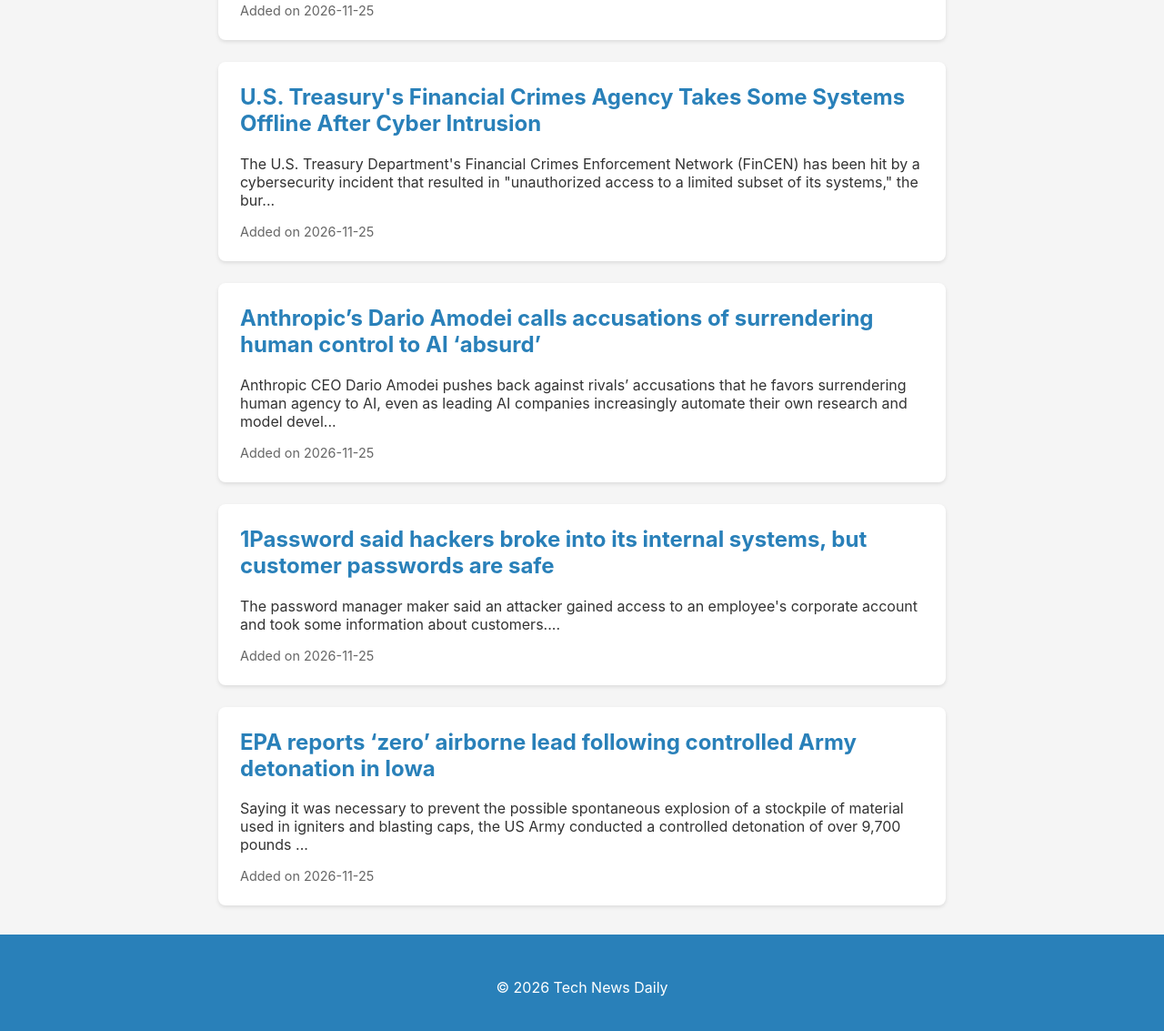
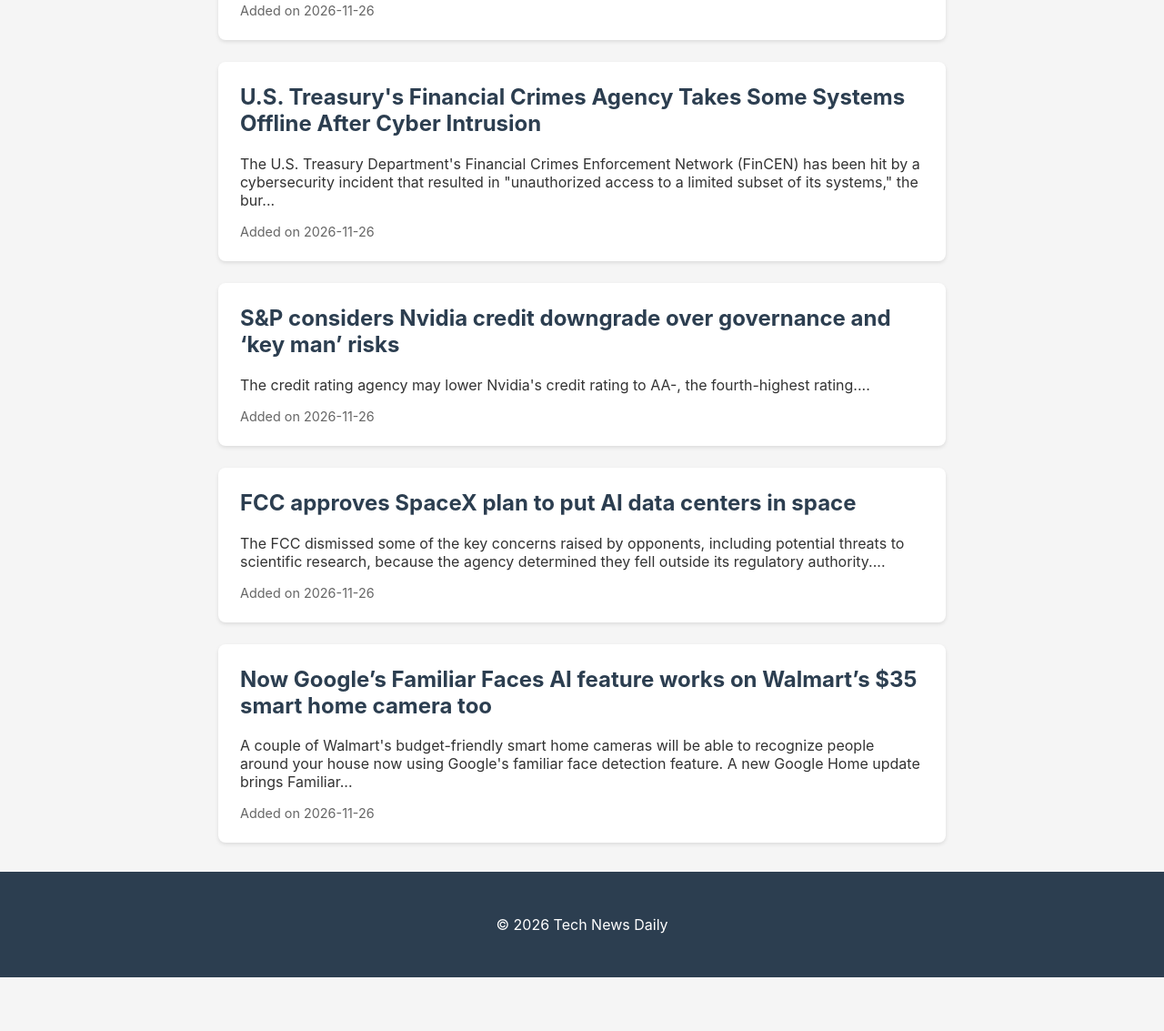
Before and after one commit to prachichhatbar/tech-news-daily, a plain HTML site: page index.html in a window 1280 px wide. Shown: the part 389-1522 px from the top of the page at 91% size. After the commit the page ends 1463 px from the top, so only its background shows below. Drawn offline with Linux system fonts and the light colour scheme.

Commit message:
Update technology news feed

```diff
--- a/index.html
+++ b/index.html
@@ -10,7 +10,7 @@
         <body>
             <header>
                 <h1>Tech News Daily</h1>
-                <p>Last updated: 2026-11-25 19:51 UTC</p>
+                <p>Last updated: 2026-11-26 02:43 UTC</p>
             </header>
             <main>
 
@@ -19,31 +19,31 @@
                     <p>Threat actors are actively exploiting two newly patched security flaws in GeoServer, according to watchTowr.
 
 The vulnerabilities in question are CVE-2026-120705 and CVE-2026-129243, details of which ...</p>
-                    <div class="meta">Added on 2026-11-25</div>
+                    <div class="meta">Added on 2026-11-26</div>
                 </article>
 
                 <article class="news-card">
                     <h2><a href="https://thehackernews.com/2026/11/us-treasurys-fincen-takes-some-systems.html" target="_blank">U.S. Treasury's Financial Crimes Agency Takes Some Systems Offline After Cyber Intrusion</a></h2>
                     <p>The U.S. Treasury Department's Financial Crimes Enforcement Network (FinCEN) has been hit by a cybersecurity incident that resulted in "unauthorized access to a limited subset of its systems," the bur...</p>
-                    <div class="meta">Added on 2026-11-25</div>
+                    <div class="meta">Added on 2026-11-26</div>
                 </article>
 
                 <article class="news-card">
-                    <h2><a href="https://techcrunch.com/2026/11/25/anthropics-dario-amodei-calls-accusations-of-surrendering-human-control-to-ai-absurd/" target="_blank">Anthropic’s Dario Amodei calls accusations of surrendering human control to AI ‘absurd’</a></h2>
-                    <p>Anthropic CEO Dario Amodei pushes back against rivals’ accusations that he favors surrendering human agency to AI, even as leading AI companies increasingly automate their own research and model devel...</p>
-                    <div class="meta">Added on 2026-11-25</div>
+                    <h2><a href="https://techcrunch.com/2026/11/25/sp-considers-nvidia-credit-downgrade-over-governance-and-key-man-risks/" target="_blank">S&P considers Nvidia credit downgrade over governance and ‘key man’ risks</a></h2>
+                    <p>The credit rating agency may lower Nvidia's credit rating to AA-, the fourth-highest rating....</p>
+                    <div class="meta">Added on 2026-11-26</div>
                 </article>
 
                 <article class="news-card">
-                    <h2><a href="https://techcrunch.com/2026/11/25/1password-said-hackers-broke-into-its-internal-systems-but-customer-passwords-are-safe/" target="_blank">1Password said hackers broke into its internal systems, but customer passwords are safe</a></h2>
-                    <p>The password manager maker said an attacker gained access to an employee's corporate account and took some information about customers....</p>
-                    <div class="meta">Added on 2026-11-25</div>
+                    <h2><a href="https://techcrunch.com/2026/11/25/fcc-approves-spacex-plan-to-put-ai-data-centers-in-space/" target="_blank">FCC approves SpaceX plan to put AI data centers in space</a></h2>
+                    <p>The FCC dismissed some of the key concerns raised by opponents, including potential threats to scientific research, because the agency determined they fell outside its regulatory authority....</p>
+                    <div class="meta">Added on 2026-11-26</div>
                 </article>
 
                 <article class="news-card">
-                    <h2><a href="https://www.theverge.com/science/1042109/us-army-detonation-lead-azide-explosives-iowa-ammunition-plant" target="_blank">EPA reports ‘zero’ airborne lead following controlled Army detonation in Iowa</a></h2>
-                    <p>Saying it was necessary to prevent the possible spontaneous explosion of a stockpile of material used in igniters and blasting caps, the US Army conducted a controlled detonation of over 9,700 pounds ...</p>
-                    <div class="meta">Added on 2026-11-25</div>
+                    <h2><a href="https://www.theverge.com/tech/1042938/google-home-familiar-faces-onn-cameras" target="_blank">Now Google’s Familiar Faces AI feature works on Walmart’s $35 smart home camera too</a></h2>
+                    <p>A couple of Walmart's budget-friendly smart home cameras will be able to recognize people around your house now using Google's familiar face detection feature. A new Google Home update brings Familiar...</p>
+                    <div class="meta">Added on 2026-11-26</div>
                 </article>
 
             </main>
--- a/style.css
+++ b/style.css
@@ -8,7 +8,7 @@
         }
 
         header {
-            background: #2980b9;
+            background: #2c3e50;
             color: white;
             padding: 2rem;
             text-align: center;
@@ -33,7 +33,7 @@
         }
 
         .news-card a {
-            color: #2980b9;
+            color: #2c3e50;
             text-decoration: none;
         }
 
@@ -46,6 +46,6 @@
         footer {
             text-align: center;
             padding: 2rem;
-            background: #2980b9;
+            background: #2c3e50;
             color: white;
         }
```
